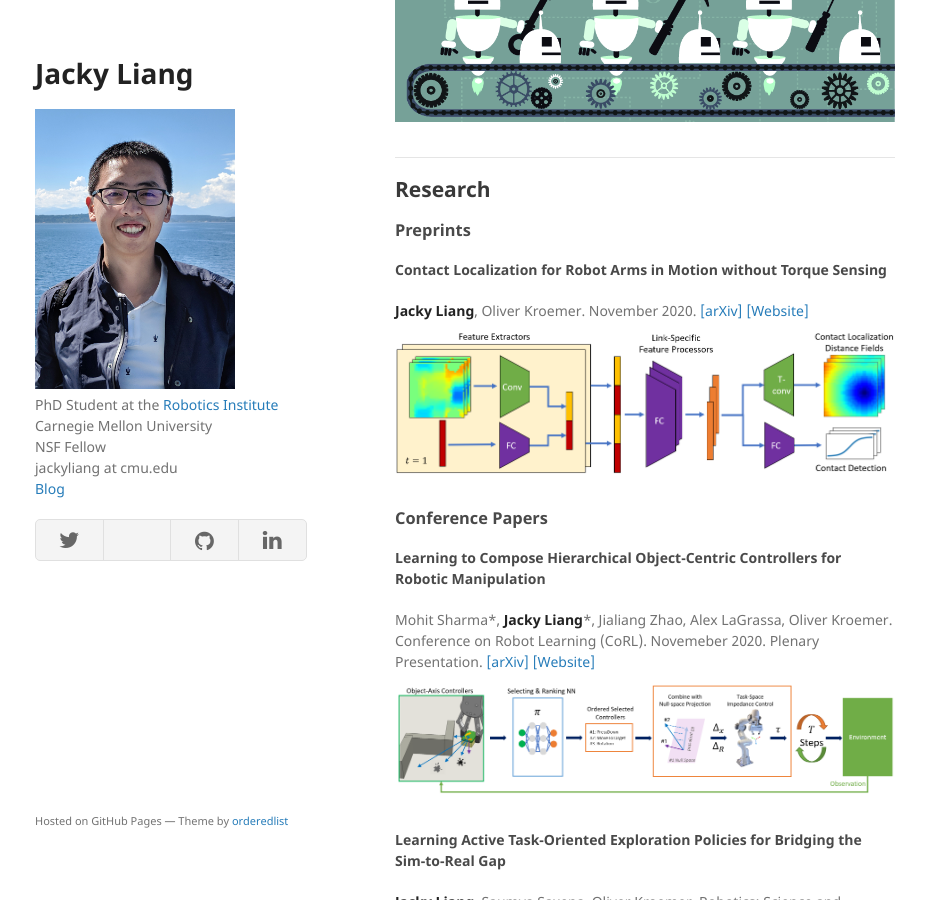
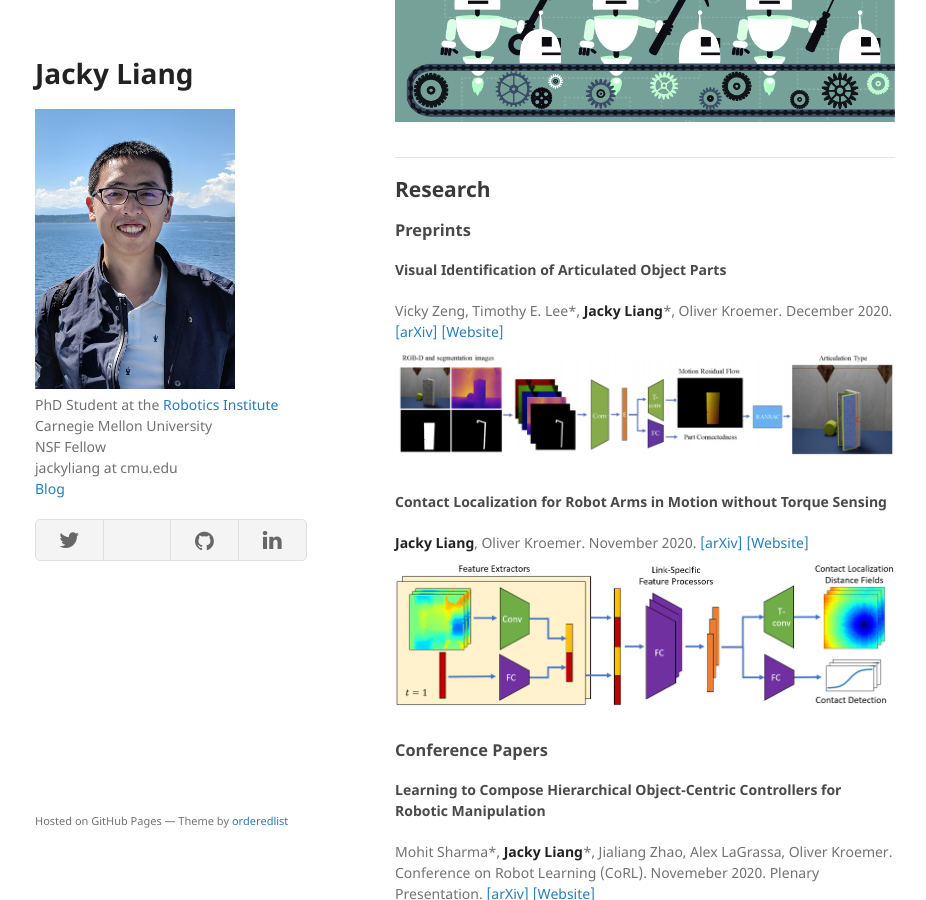
Before and after one commit to jacky-liang/jacky.io, a Jekyll site: the page built from index.md, in a window 1280 px wide and 900 px high, scrolled down 1380 px. Shown: the whole window, without its empty margins (175-1101 px from the left). Built offline with Jekyll 4.4.1, drawn with Linux system fonts in a browser that asks for light colours; a style sheet for code colours, icons or effects is not loaded; our own code applies the rules of GitHub Pages for plain Markdown files.

Commit message:
added cloak paper

```diff
--- a/index.md
+++ b/index.md
@@ -41,6 +41,13 @@ I also enjoy playing and improvising on the piano - you can find some of my piec
 ## Research
 
 ### Preprints
+
+#### Visual Identification of Articulated Object Parts
+Vicky Zeng, Timothy E. Lee\*, **Jacky Liang**\*, Oliver Kroemer.
+December 2020.
+[\[arXiv\]](https://arxiv.org/abs/2012.00284)
+[\[Website\]](https://sites.google.com/view/articulated-objects/home)
+[<img class="pub-img" src="{{ site.baseurl }}assets/imgs/cloak.png">](https://sites.google.com/view/articulated-objects/home)
 
 #### Contact Localization for Robot Arms in Motion without Torque Sensing
 **Jacky Liang**, Oliver Kroemer.
```
Also changed, not shown: assets/imgs/cloak.png (added).
